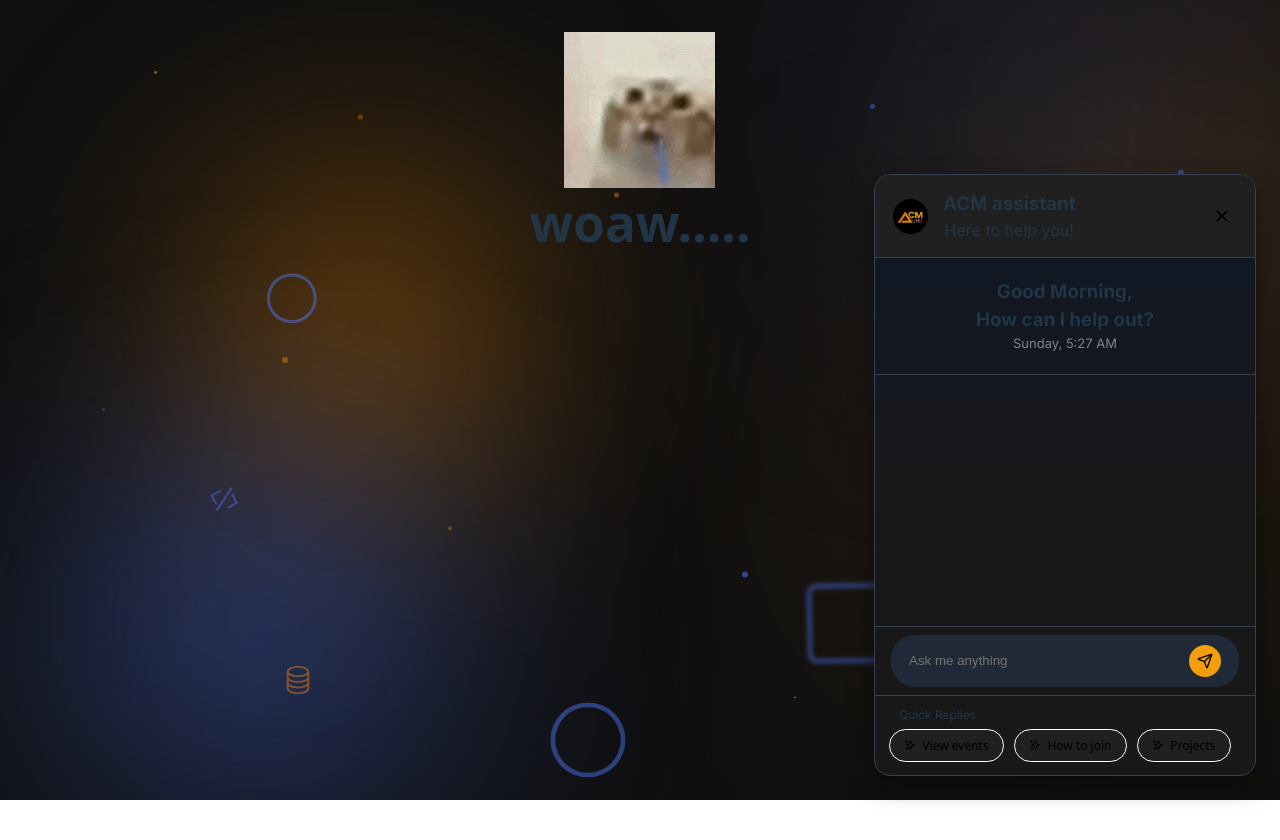
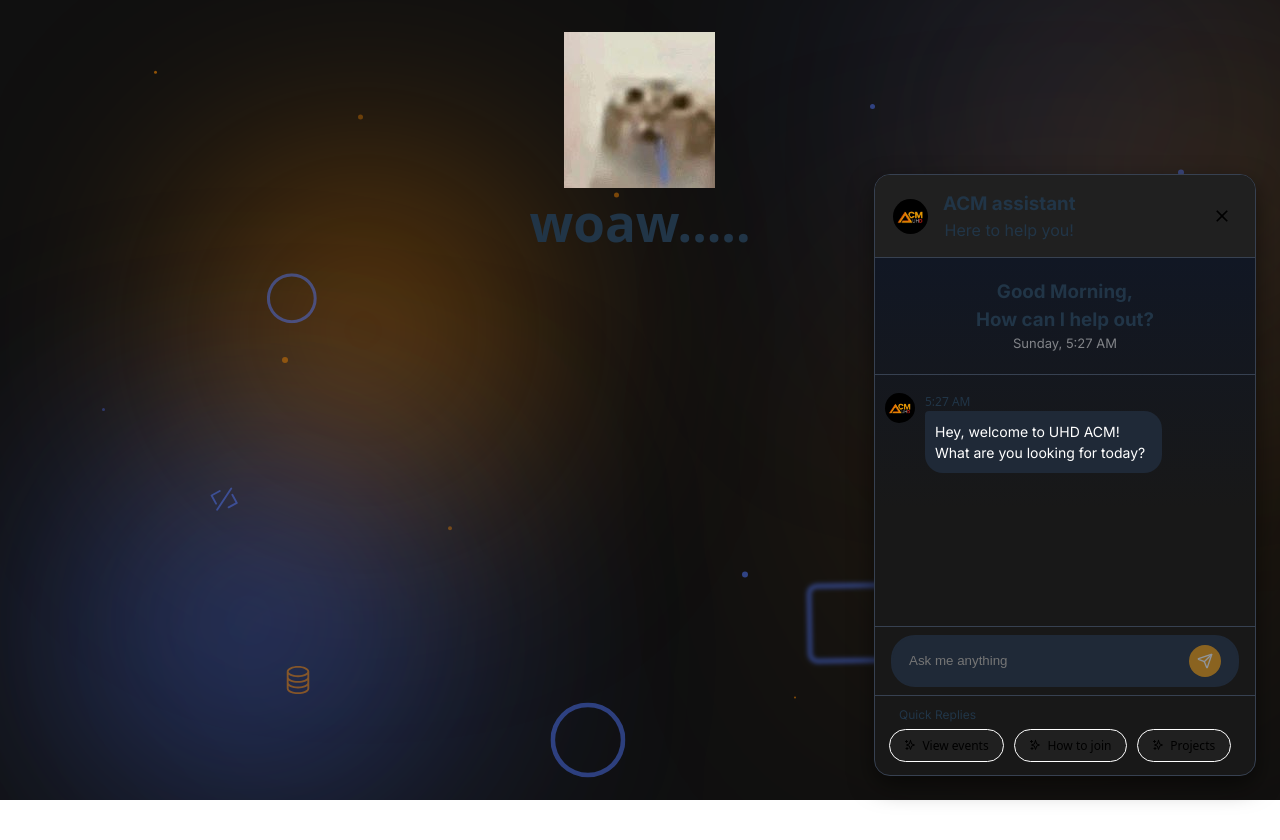
Before and after one commit to ivonneflores45/practice-react-TS, a React (Vite) app: page / in a window 1280 px wide. Both pictures are taken after a click on the button 1225 px from the left and 745 px from the top of the page. Shown: the top 840 px of the page. Built offline with nearby package versions, Linux system fonts and the light colour scheme.

Commit message:
added chatbot msgs styling

```diff
--- a/src/chatbot frontend/chatbot-frontend.tsx
+++ b/src/chatbot frontend/chatbot-frontend.tsx
@@ -7,10 +7,9 @@ import { LuSend } from "react-icons/lu";
 
 
 // temporary, seeing how to format msgs (CSS) + scrolling to bottom
-// interface MessagesType{
-//     id: number;
-//     text:string;
-//     sender:string;
+// interface Message{
+//     sender: 'user' | 'bot';
+//     message:string;
 //     timestamp: Date;
 // }
 
@@ -20,8 +19,80 @@ export default function Chat(){
     const [isOpenWebChat, setOpenWebChat] = useState(false);
     const [isClosing, setIsClosing] = useState(false);
 
+    const [messages, setMessages] = useState([{
+        sender: 'bot',
+        message: 'Hey, welcome to UHD ACM! What are you looking for today?',
+        timestamp: new Date(),
+    }
+    ])
+
+    // CHATBOT PART!
+    // scrolls down when new messages are sent
+    const messagesEndRef = useRef<HTMLDivElement>(null);
+    const scrollToBottom = () => {
+        messagesEndRef.current?.scrollIntoView({ behavior: "smooth" });
+    };
+    // useEffect to implement this ^
+    useEffect(() =>{
+        scrollToBottom();
+    }, [messages]);
+
+    // loading bubble
+    const [isLoading, setIsLoading] = useState(false);
+
+
+    const sendMessage = async(message:string) => {
+        if (!message.trim()) return;
+
+        setMessages(prev => [...prev,{
+            sender: 'user',
+            message:message,
+            timestamp: new Date(),
+        }]);
+
+        setInputValue("");
+
+        try{
+            const response = await fetch("",{
+                method:'POST',
+                headers: {
+                    "whatever":"whatever"
+                },
+                body:JSON.stringify({
+                    message:message,
+                })
+            });
+
+            const data = await response.json();
+
+            setMessages(prev => [...prev, {
+                sender: 'bot',
+                message: data.response,
+                timestamp: new Date(),
+            }]);
+        } catch (error){
+            setMessages(prev =>[...prev,{
+                sender:'bot',
+                message: "ERROORRRR!!!!",
+                timestamp: new Date(),
+            }])
+        }
+    }
+
+    const handleSendClick = () =>{
+        sendMessage(inputValue);
+    }
+
+    const handleEnterPress = (e: React.KeyboardEvent<HTMLInputElement>) => {
+        if (e.key === 'Enter'){
+            e.preventDefault(),
+            sendMessage(inputValue)
+        }
+    }
+
     // quickreplies
     const [inputValue, setInputValue] = useState("");
+    const isButtonDisabled = inputValue.trim() === '';
 
     const handleOpening = () => {
         setIsClosing(false);
@@ -35,8 +106,6 @@ export default function Chat(){
         }, 300)
     }
 
-
-
     // time + timestamps
     const formatTime = (date:Date) => {
         return date.toLocaleTimeString('en-US',
@@ -47,7 +116,6 @@ export default function Chat(){
             }
         )
     }
-
     const getGreeting= () =>{
         const hour = new Date().getHours();
 
@@ -57,23 +125,11 @@ export default function Chat(){
     }
 
     const inputRef = useRef<HTMLInputElement>(null);
-
-    // scrolls down when new messages are sent
-    // const messagesEndRef = useRef<HTMLDivElement>(null);
-    // const scrollToBottom = () => {
-    //     messagesEndRef.current?.scrollIntoView({ behavior: "smooth" });
-    // };
-    // useEffect to implement this ^
-    // useEffect(() =>{
-    //     scrollToBottom();
-    // }, [messages]);
-
     // quickreplies button handlr
     const handleQuickreply = (text:string) =>{
         setInputValue(text);
         inputRef.current?.focus();
     }
-
     // disable scrolling in chatbot when on mobile
     useEffect(() => {
        if (isOpenWebChat) {
@@ -136,7 +192,22 @@ export default function Chat(){
                             </p>
                         </div>
 
-
+                        {messages.map((msg,index) => (
+                            <div key={index} className={`${styles.messageWrapper} ${msg.sender === 'bot' ? styles.botWrapper : styles.userWrapper}`}>
+                                {msg.sender === 'bot' && (
+                                        <img src="/public/ACM Orange 6 compressed square.jpg" className={styles.botIconContainer}/>
+                                )}
+                                <div className={styles.messageGroup}>
+                                    <span className={styles.messageTime}>
+                                        {formatTime(msg.timestamp)}
+                                    </span>
+                                    <div className={`${styles.messageBubble} ${msg.sender === 'bot' ? styles.messagesBot : styles.messagesUser}`}>
+                                        <p>{msg.message}</p>
+                                    </div>
+                                </div>
+                            </div>
+                        ))}
+                        <div ref={messagesEndRef}/>
 
                     </div>
 
@@ -154,11 +225,12 @@ export default function Chat(){
                             className={styles.chatInput}
                             value={inputValue}
                             onChange={(e) => setInputValue(e.target.value)}
-
+                            onKeyPress={handleEnterPress}
                         />
                         <button
                             className={styles.sendButton}
-
+                            onClick={handleSendClick}
+                            disabled={isButtonDisabled}
                         >
                             <LuSend/>
                         </button>
--- a/src/chatbot frontend/chatbot.module.css
+++ b/src/chatbot frontend/chatbot.module.css
@@ -129,12 +129,100 @@ h2, h3, p{
     color: #ffffff77
 }
 
+.botIconContainer{
+    width:30px;
+    height: 30px;
+    border-radius: 50%;
+    margin-top: 10px;
+    padding-left: 2px;
+}
+
+/* .exampleMsg{
+    display: flex;
+    color:#ffffff;
+    gap: 8px;
+    padding:8px;
+    align-items: flex-start;
+} */
+
+.messageWrapper{
+    display: flex;
+    /* align-items: flex-end; */
+    margin: 8px;
+}
+
+.userWrapper{
+    justify-content: flex-end;
+}
+
+.botWrapper{
+    justify-content: flex-start;
+}
+
+.messageGroup{
+    display: flex;
+    flex-direction: column;
+    padding: 10px;
+    max-width: 65%;
+}
+
+.userWrapper .messageGroup{
+    align-items: flex-end;
+}
+
+.botWrapper .messageGroup{
+    align-items: flex-start;
+}
+
+.messageBubble{
+    padding:10px;
+    width:fit-content;
+    word-wrap: break-word;
+}
+
+.messageBubble p{
+    font-size: 14px;
+}
+
+.messagesBot{
+    background-color: #1f2937;
+    justify-content: flex-start;
+    color:white;
+    border-radius: 4px 18px 18px 18px;
+    text-align: left;
+    width:fit-content;
+    /* max-width: 60%; */
+
+}
+
+.messagesUser{
+    text-align: left;
+    background-color: #f07800;
+    color:white;
+    border-radius: 18px 4px 18px 18px;
+    width:fit-content;
+    /* max-width: 60%; */
+}
+
+.messageTime{
+    display: block;
+    font-size: 12px;
+
+}
+
+.messagesBot .messageTime{
+    justify-content: flex-start;
+}
+
+.messagesUser .messageTime{
+    justify-content: flex-end;
+}
+
 .inputArea{
     border-top: 1px solid #374151;
     padding: 8px 16px;
     border-bottom: 1px solid #374151;
 }
-
 
 .inputWrapper{
     display: flex;
@@ -159,6 +247,7 @@ h2, h3, p{
 
 .sendButton{
     background-color: #f59e0b;
+    color: #ffffff;
     display: flex;
     align-items: center;
     justify-content: center;
@@ -166,7 +255,10 @@ h2, h3, p{
     padding: 8px;
     border:none;
 }
-
+.sendButton:disabled{
+    cursor:not-allowed;
+    opacity: 0.5;
+}
 
 /* quick replies */
 .quickReplies{
```
